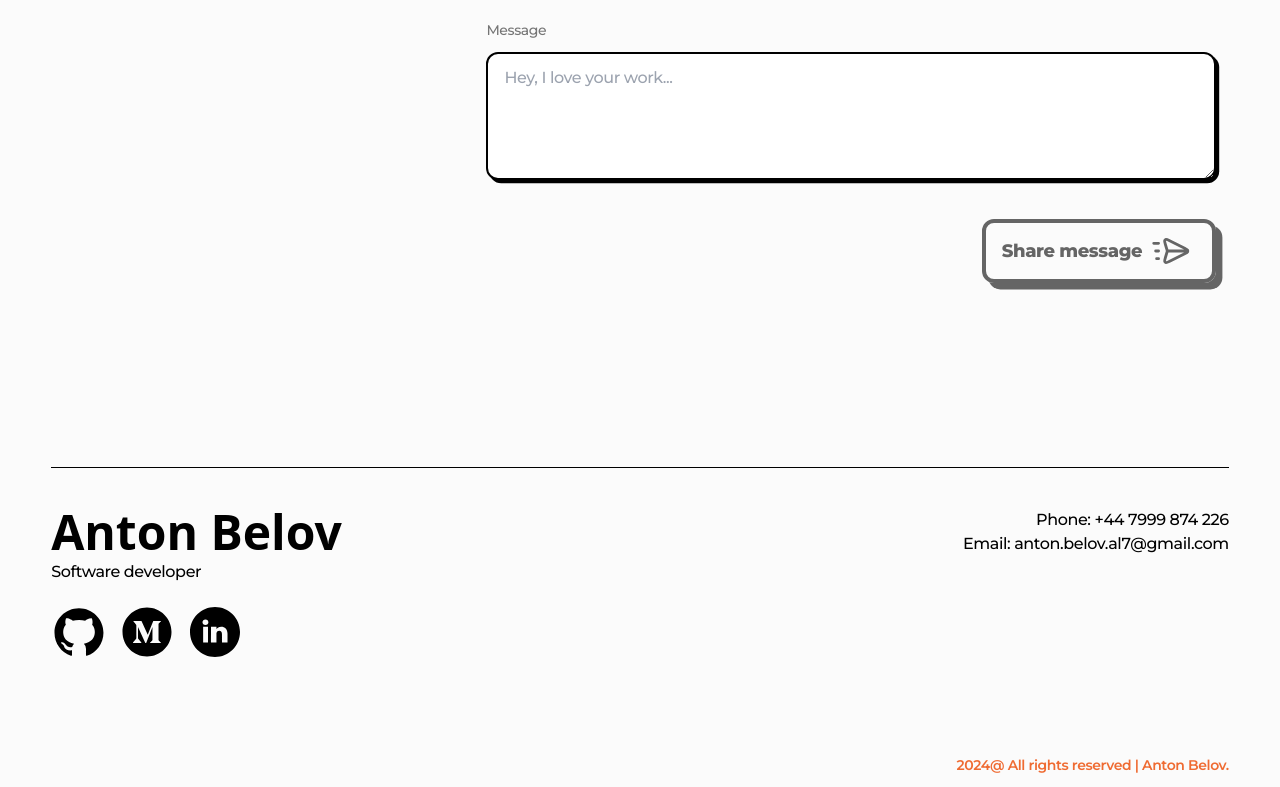
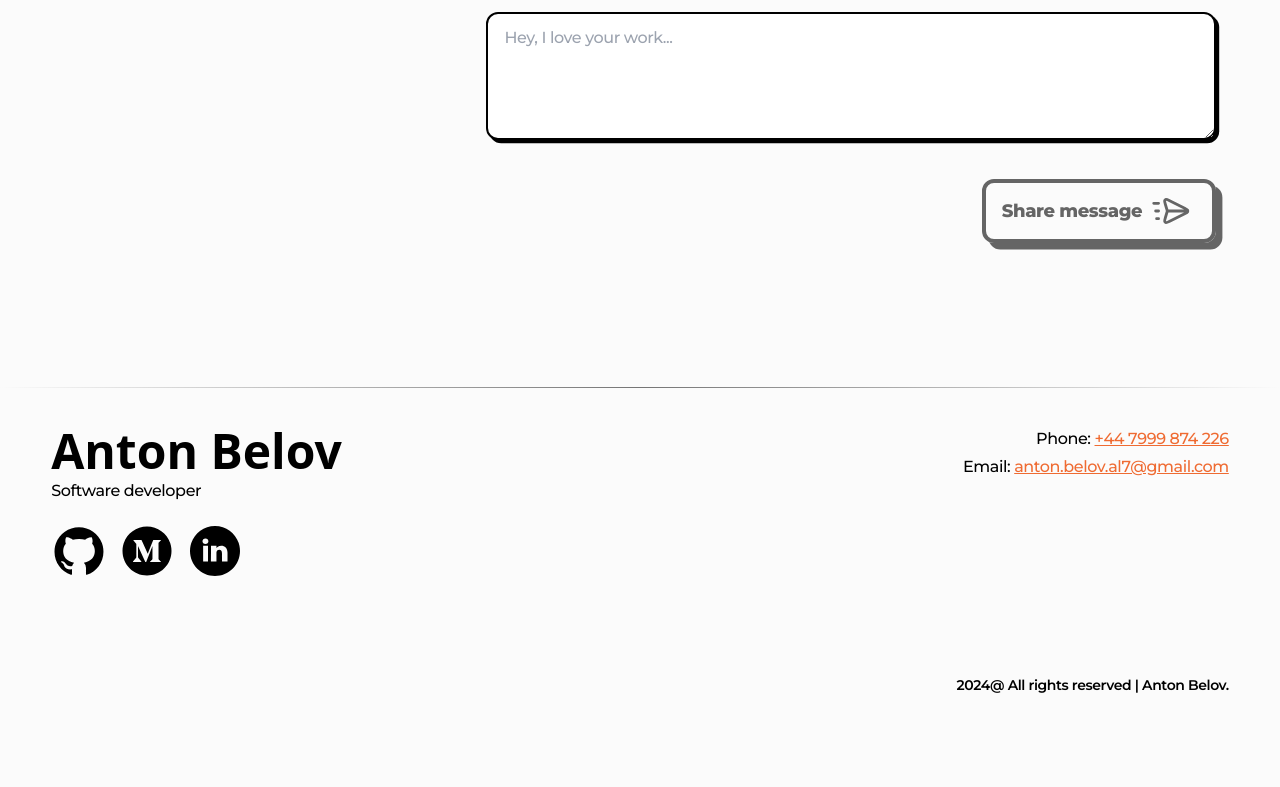
Before and after one commit to Commit2Cosmos/Porfolio-2.0, a Next.js app: page / in a window 1280 px wide. Shown: the part 2253-3040 px from the top of the page. After the commit the page ends 2960 px from the top, so only its background shows below. Built offline with nearby package versions, Linux system fonts and the light colour scheme.

Commit message:
footer css done

```diff
--- a/src/app/components/contact/contact.tsx
+++ b/src/app/components/contact/contact.tsx
@@ -5,7 +5,7 @@ export default function Contact() {
     return (
         <section
             id="contact"
-            className="w-screen h-[120vh] pl-[20%] lg:pl-[38%] pr-[5%]
+            className="w-screen h-[110vh] pl-[20%] lg:pl-[38%] pr-[5%]
             flex flex-col justify-center gap-5
             "
         >
--- a/src/app/components/footer/footer.tsx
+++ b/src/app/components/footer/footer.tsx
@@ -3,7 +3,7 @@ import Circles from './circles'
 
 export default function Footer() {
     return (
-        <footer className="h-[40vh] border-t border-black mx-[4%] relative pt-10
+        <footer className="h-[40vh] fade-border px-[4%] relative pt-10
         flex justify-between items-start
         ">
             <div className="flex flex-col">
@@ -11,12 +11,12 @@ export default function Footer() {
                 <p className="my-1">Software developer</p>
                 <Circles />
             </div>
-            <div className="flex flex-col items-end">
-                <p>Phone: +44 7999 874 226</p>
-                <p>Email: anton.belov.al7@gmail.com</p>
+            <div className="flex flex-col items-end gap-1">
+                <p>Phone: <u className="text-orange-xtra">+44 7999 874 226</u></p>
+                <p>Email: <u className="text-orange-xtra">anton.belov.al7@gmail.com</u></p>
             </div>
-            <div className='absolute right-0 bottom-3 text-sm font-semibold'>
-                <p className='text-orange-xtra'>2024@ All rights reserved | Anton Belov.</p>
+            <div className='absolute right-[4%] bottom-3 text-sm font-semibold'>
+                <p>2024@ All rights reserved | Anton Belov.</p>
             </div>
         </footer>
     )
--- a/src/app/globals.css
+++ b/src/app/globals.css
@@ -9,6 +9,9 @@
     :root {
         font-size: 16px;
         @apply font-medium tracking-tight;
+
+        --bg-whitish: theme(colors.whitish-bg);
+        --form-grey: theme(colors.form-grey)
     }
 
     h1 {
@@ -52,4 +55,15 @@
     .lighter-border {
         @apply border-2 border-black rounded-xl;
     }
+
+    .fade-border:after {
+        content:"";
+        position: absolute;
+        top: 0;
+        left: 0;
+        right: 0;
+        background: linear-gradient(to right, var(--bg-whitish) 0%, var(--form-grey) 50%, var(--bg-whitish) 100%);
+        /* background: red; */
+        height: 1px;
+      }
 }
--- a/src/app/layout.tsx
+++ b/src/app/layout.tsx
@@ -23,7 +23,7 @@ export default function RootLayout({
     }>) {
     return (
         <html lang="en">
-            <body className={`${inter.className} antialiased bg-whitish-bg`}>
+            <body className={`${inter.className} antialiased bg-whitish-bg overflow-x-hidden overflow-visible`}>
                 <Navbar />
                 {children}
                 <Contact />
```
